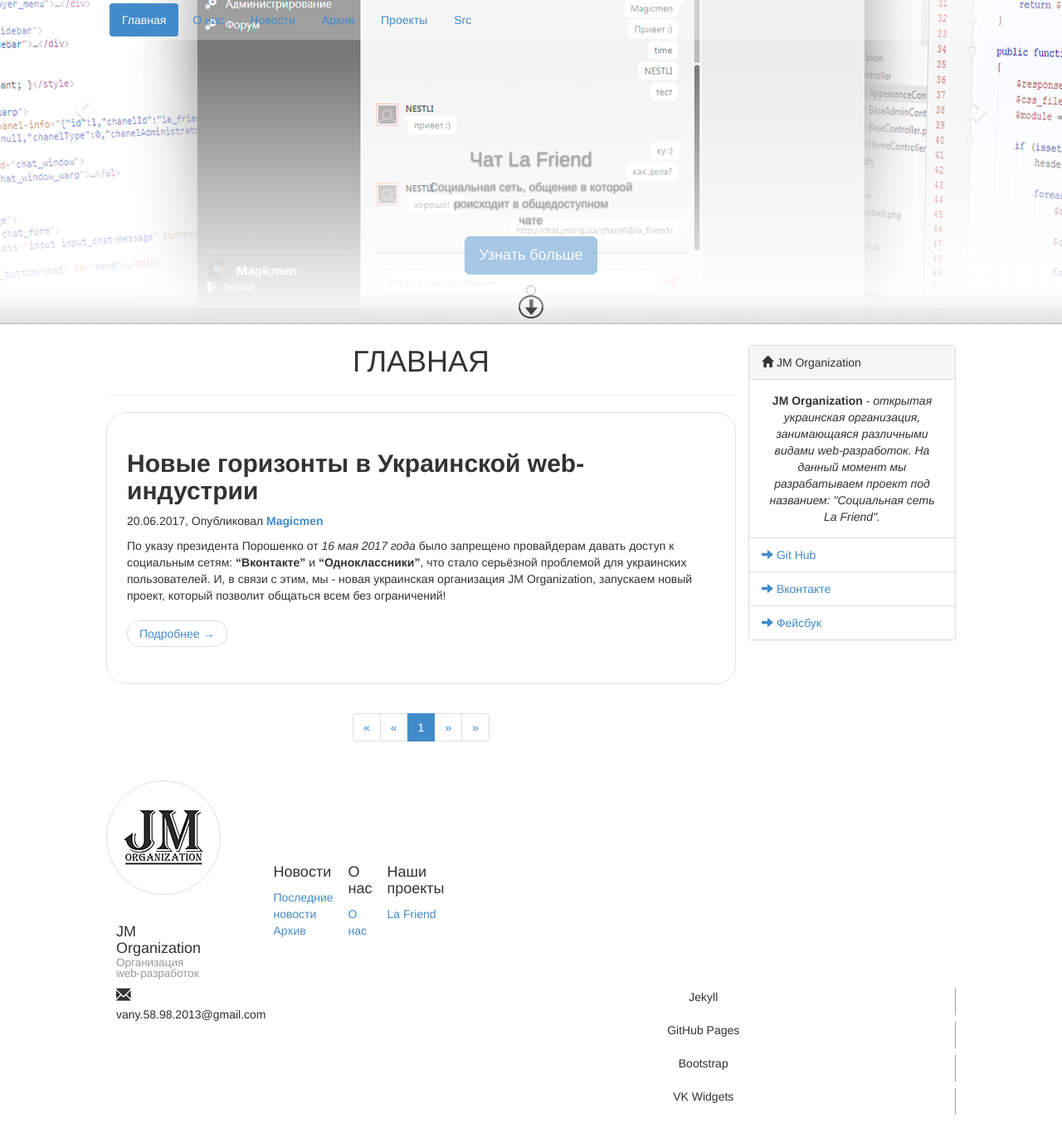
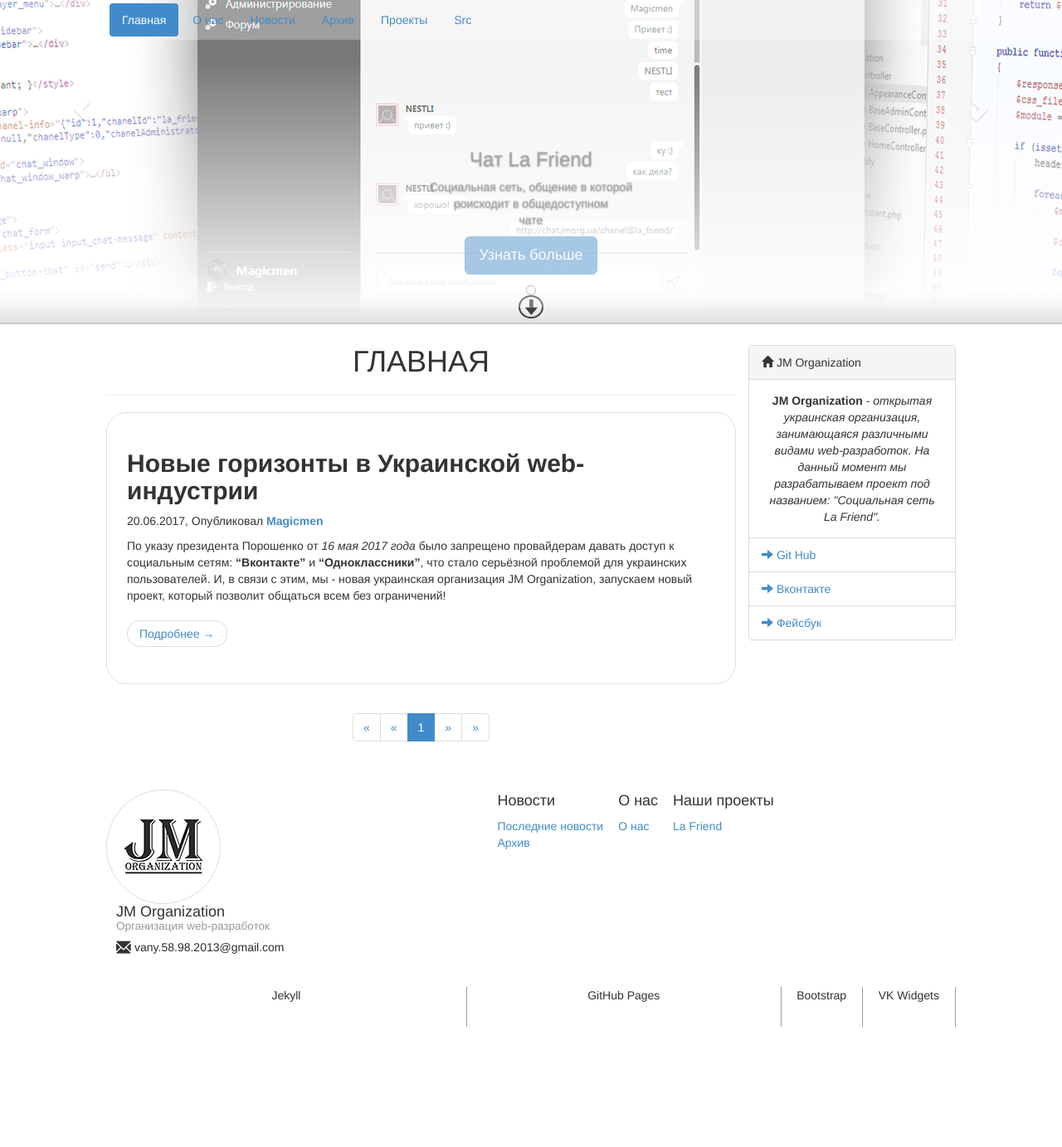
Before and after one commit to jm-organization/jm-organization.github.io, a Jekyll site: the page built from index.html, in a window 1280 px wide and 1400 px high, scrolled down 139 px. Shown: the top 1383 px of the window at 83% size. Built offline with Jekyll 4.4.1, drawn with Linux system fonts in a browser that asks for light colours; the list of posts is cut into pages by our own code; after the commit the page ends 1425 px from its top, so only the background shows below that.

Commit message:
Updated footer

```diff
--- a/_includes/jm_footer.html
+++ b/_includes/jm_footer.html
@@ -1,4 +1,5 @@
 <div class="page-width">
+    <div class="jm-f-tr">
         <div class="jm-f-logo">
             <img src="/assets/img/logotypes/small_logotype.png" alt="jm-organization" class="img-circle img-thumbnail">
             <div class="jm-f-about">
@@ -41,6 +42,7 @@
                 </ul>
             </div>
         </div>
+    </div>
 
     <ul class="jm-f-technologies-used">
         <li>Jekyll</li>
--- a/assets/css/main.css
+++ b/assets/css/main.css
@@ -7,55 +7,56 @@
   width: 100%; }
   footer .page-width {
     display: table; }
-    footer .page-width .jm-f-logo {
+    footer .page-width .jm-f-tr {
+      display: table-row; }
+      footer .page-width .jm-f-tr .jm-f-logo {
         max-width: 412px;
         display: table-cell;
         margin-bottom: 42px; }
-      footer .page-width .jm-f-logo img {
+        footer .page-width .jm-f-tr .jm-f-logo img {
           float: left; }
-      footer .page-width .jm-f-logo .jm-f-about {
+        footer .page-width .jm-f-tr .jm-f-logo .jm-f-about {
           max-width: 58%;
           padding: 35px 0;
-        display: inline-block;
           margin: 0 0 0 12px;
           height: 100%; }
-        footer .page-width .jm-f-logo .jm-f-about h4 {
+          footer .page-width .jm-f-tr .jm-f-logo .jm-f-about h4 {
             width: 100%;
             padding: 0;
             margin: 0;
             display: inline-block; }
-          footer .page-width .jm-f-logo .jm-f-about h4 small {
+            footer .page-width .jm-f-tr .jm-f-logo .jm-f-about h4 small {
               display: block; }
-        footer .page-width .jm-f-logo .jm-f-about .jm-f-contacts {
+          footer .page-width .jm-f-tr .jm-f-logo .jm-f-about .jm-f-contacts {
             display: inline-block; }
-          footer .page-width .jm-f-logo .jm-f-about .jm-f-contacts ul {
+            footer .page-width .jm-f-tr .jm-f-logo .jm-f-about .jm-f-contacts ul {
               margin: 5px 0 0;
               padding: 0 !important; }
-            footer .page-width .jm-f-logo .jm-f-about .jm-f-contacts ul li > span {
+              footer .page-width .jm-f-tr .jm-f-logo .jm-f-about .jm-f-contacts ul li > span {
                 padding-right: 5px;
                 line-height: 22px;
                 font-size: 17px;
                 font-weight: bold; }
-            footer .page-width .jm-f-logo .jm-f-about .jm-f-contacts ul li > a {
+              footer .page-width .jm-f-tr .jm-f-logo .jm-f-about .jm-f-contacts ul li > a {
                 line-height: 22px;
                 display: inline-block;
                 float: right;
                 color: #2e2e2e; }
-    footer .page-width .jm-f-blocks {
+      footer .page-width .jm-f-tr .jm-f-blocks {
         display: table-cell;
         float: right;
         height: 180px; }
-      footer .page-width .jm-f-blocks .jm-f-block {
+        footer .page-width .jm-f-tr .jm-f-blocks .jm-f-block {
           display: table-cell;
           padding: 5px 9px;
           margin-bottom: 25px;
           height: inherit; }
-        footer .page-width .jm-f-blocks .jm-f-block ul {
+          footer .page-width .jm-f-tr .jm-f-blocks .jm-f-block ul {
             padding-left: 0 !important; }
     footer .page-width .jm-f-technologies-used {
       width: 100%;
       height: 48px;
-      display: table-cell;
+      display: table-row;
       padding: 0 !important;
       margin: 11px 0 !important;
       text-align: center; }
@@ -64,7 +65,8 @@
         height: 32px;
         width: auto;
         padding: 0 15px;
-        border-right: 1px solid #9c9c9c; }
+        border-right: 1px solid #9c9c9c;
+        display: table-cell; }
 
 li {
   list-style: none; }
```
Also changed, not shown: assets/css/main.sass (+49 -47 lines). Lines whose indentation alone changed are shown as unchanged.
